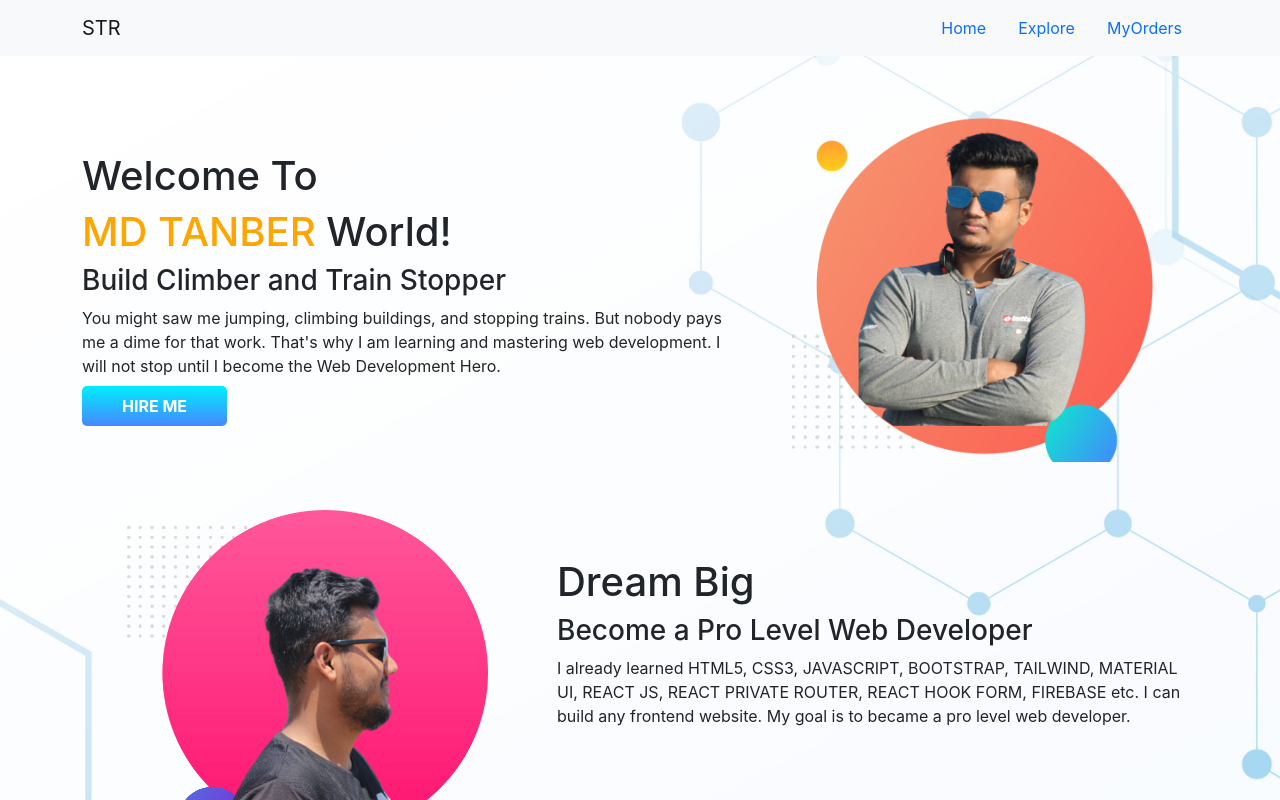
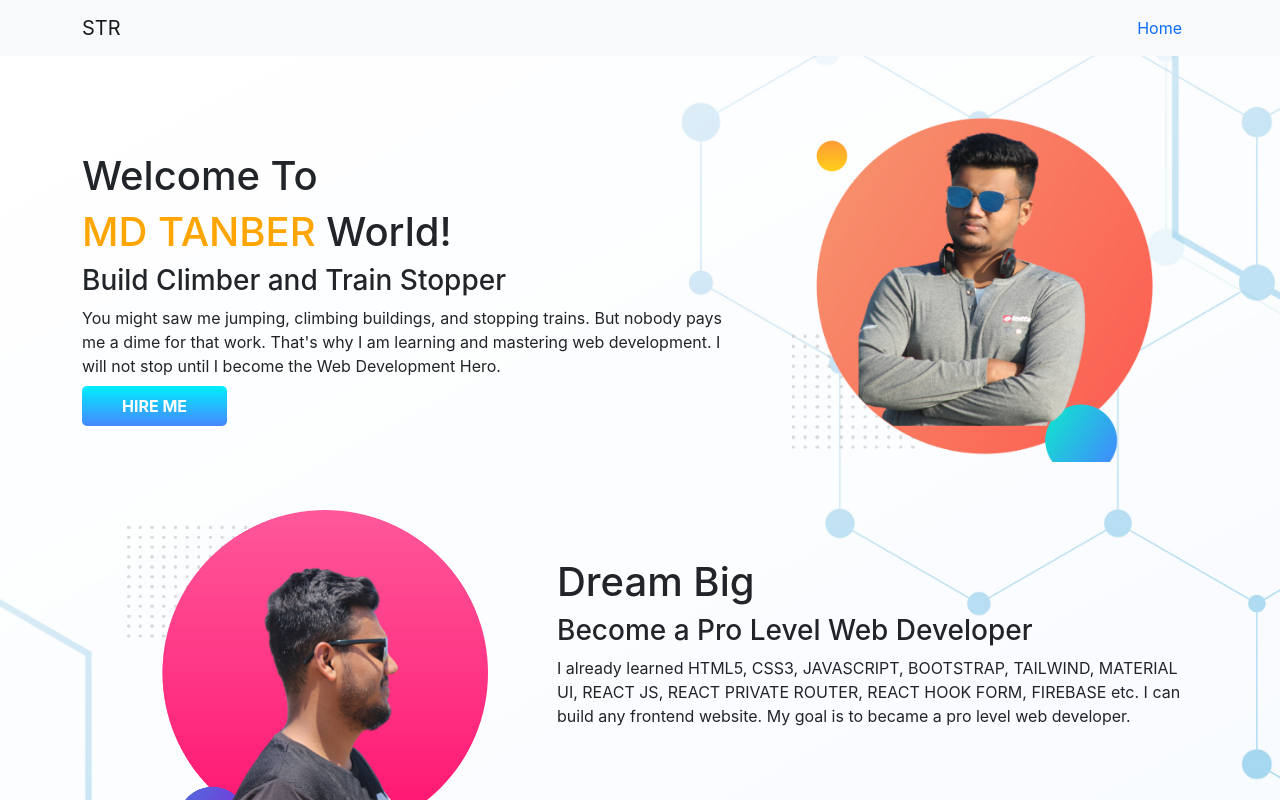
Before and after one commit to STRTANBERAHMED/myportfolio2, a React (Create React App) app: page / in a window 1280 px wide. Shown: the top 800 px of the page. Built offline with nearby package versions, Linux system fonts and the light colour scheme.

Commit message:
appbar updated

```diff
--- a/src/components/Appbar/Appbar.js
+++ b/src/components/Appbar/Appbar.js
@@ -11,8 +11,6 @@ const Appbar = () => {
                     <Navbar.Toggle />
                     <Navbar.Collapse className="justify-content-end">
                         <Nav.Link as={Link} to="/home">Home</Nav.Link>
-                        <Nav.Link as={Link} to="/explore">Explore</Nav.Link>
-                        <Nav.Link as={Link} to="/myOrders">MyOrders</Nav.Link>
                         <Navbar.Text>
                         </Navbar.Text>
                     </Navbar.Collapse>
```
